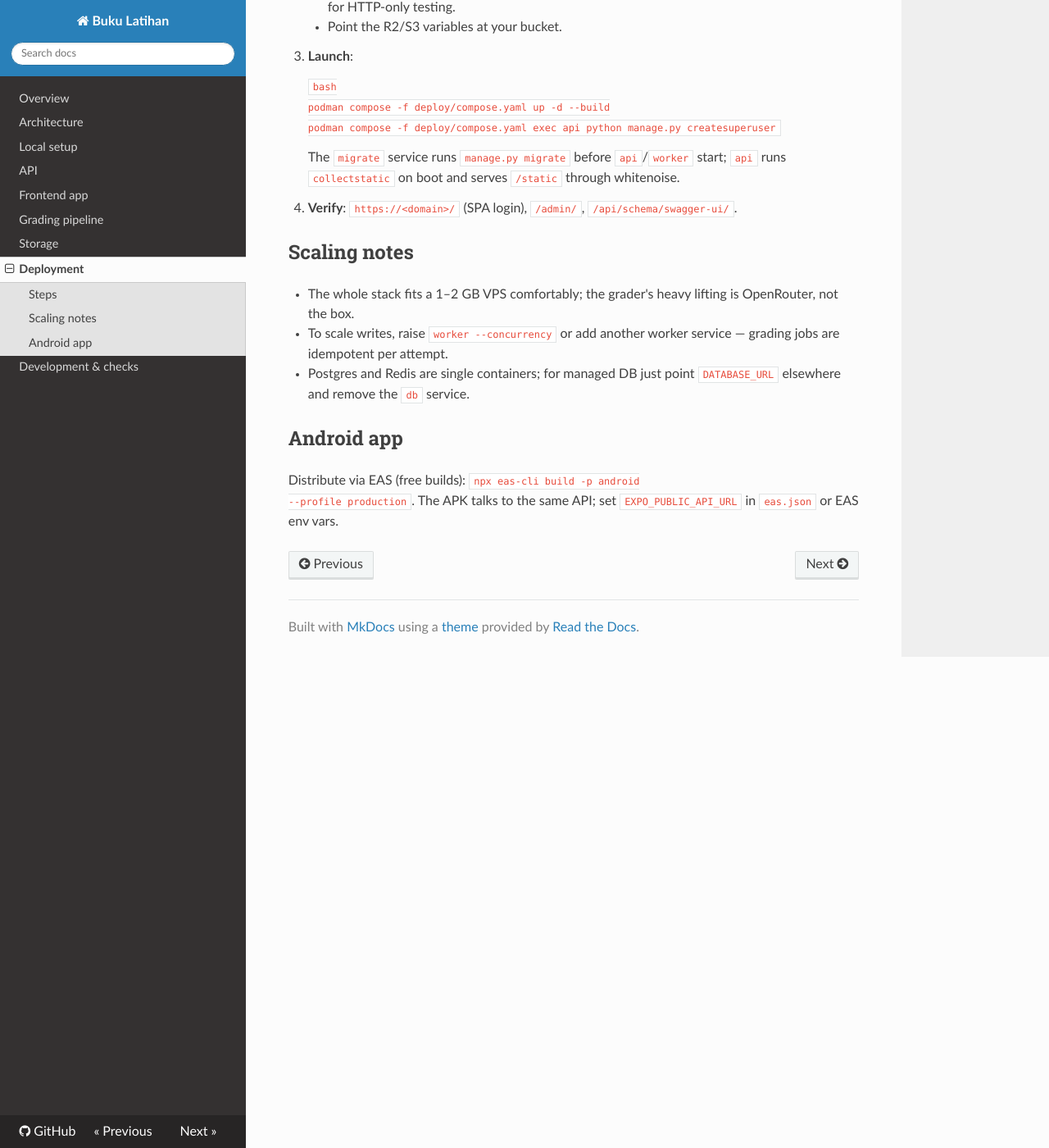
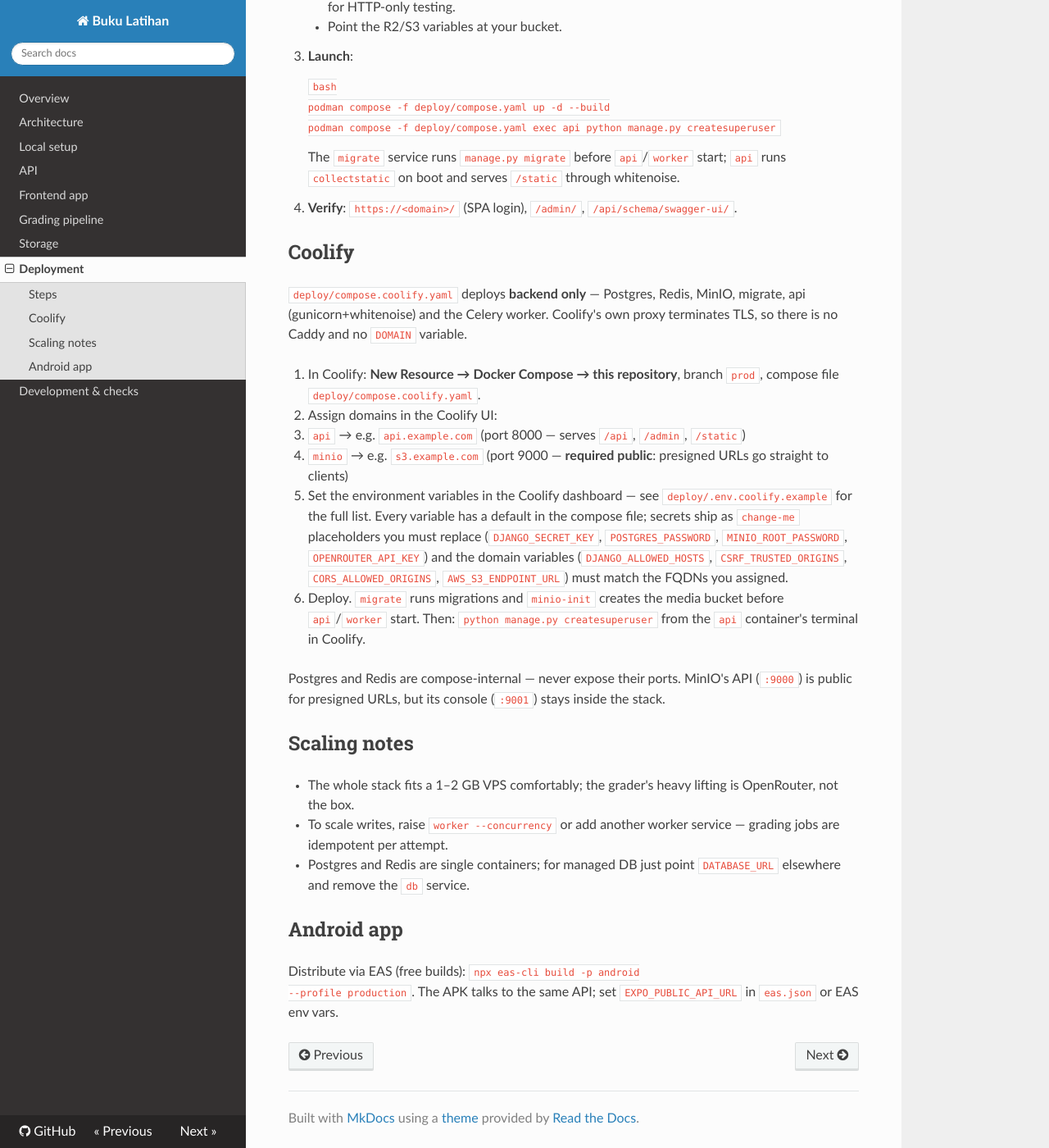
Before and after one commit to Qoyyuum/buku-latihan-backend, an MkDocs documentation site: the page built from docs/deployment.md, in a window 1280 px wide and 1400 px high, scrolled down 890 px. Shown: the whole window at 82% size. Built offline with MkDocs 1.6.1, drawn with Linux system fonts in a browser that asks for light colours; nearby versions of some CDN libraries.

Commit message:
Add Coolify deployment stack on prod branch
Coolify's proxy handles TLS and domains, so the stack drops Caddy and
points Coolify-assigned FQDNs straight at api:8000 (whitenoise serves
/static, admin included). MinIO joins the stack because the API hands
presigned URLs to clients — it needs its own public domain.

All configuration is dashboard env vars: compose uses environment
pass-throughs with example defaults and change-me secrets, and the
new CSRF_TRUSTED_ORIGINS setting is required for Django admin over
HTTPS behind a proxy.

Generated with [Devin](https://devin.ai)

Co-Authored-By: Devin <158243242+devin-ai-integration[bot]@users.noreply.github.com>

```diff
--- a/docs/deployment.md
+++ b/docs/deployment.md
@@ -62,6 +62,36 @@ Everything runs on one small VPS (≥1 GB RAM — no local LLM needed) via
 4. **Verify**: `https://<domain>/` (SPA login), `/admin/`,
    `/api/schema/swagger-ui/`.
 
+## Coolify
+
+`deploy/compose.coolify.yaml` deploys **backend only** — Postgres, Redis,
+MinIO, migrate, api (gunicorn+whitenoise) and the Celery worker. Coolify's
+own proxy terminates TLS, so there is no Caddy and no `DOMAIN` variable.
+
+1. In Coolify: **New Resource → Docker Compose → this repository**, branch
+   `prod`, compose file `deploy/compose.coolify.yaml`.
+2. Assign domains in the Coolify UI:
+   - `api` → e.g. `api.example.com` (port 8000 — serves `/api`, `/admin`,
+     `/static`)
+   - `minio` → e.g. `s3.example.com` (port 9000 — **required public**:
+     presigned URLs go straight to clients)
+3. Set the environment variables in the Coolify dashboard — see
+   `deploy/.env.coolify.example` for the full list. Every variable has a
+   default in the compose file; secrets ship as `change-me` placeholders
+   you must replace (`DJANGO_SECRET_KEY`, `POSTGRES_PASSWORD`,
+   `MINIO_ROOT_PASSWORD`, `OPENROUTER_API_KEY`) and the domain variables
+   (`DJANGO_ALLOWED_HOSTS`, `CSRF_TRUSTED_ORIGINS`,
+   `CORS_ALLOWED_ORIGINS`, `AWS_S3_ENDPOINT_URL`) must match the FQDNs
+   you assigned.
+4. Deploy. `migrate` runs migrations and `minio-init` creates the media
+   bucket before `api`/`worker` start. Then:
+   `python manage.py createsuperuser` from the `api` container's terminal
+   in Coolify.
+
+Postgres and Redis are compose-internal — never expose their ports.
+MinIO's API (`:9000`) is public for presigned URLs, but its console
+(`:9001`) stays inside the stack.
+
 ## Scaling notes
 
 - The whole stack fits a 1–2 GB VPS comfortably; the grader's heavy
```
Also changed, not shown: 3 other files.
